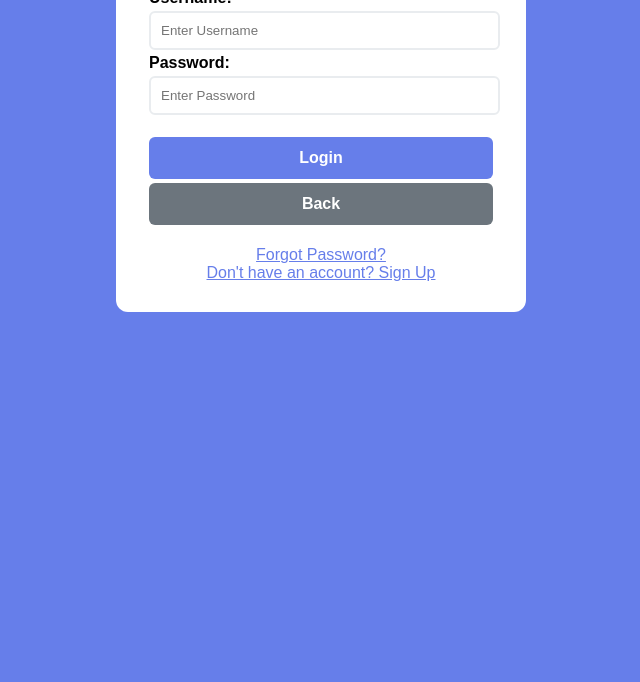
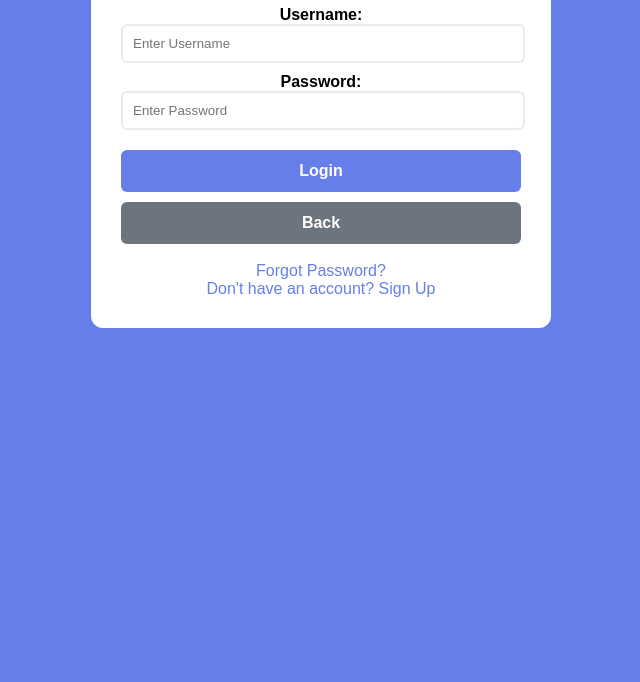
Before and after one commit to xarveth/bookstore, a plain HTML site: page login.html in a window 1280 px wide. Shown: the part 218-900 px from the top of the page, without its empty margins (319-959 px from the left). Before the commit the page ends 800 px from the top, so only its background shows below. Drawn offline with Linux system fonts and the light colour scheme.

Commit message:
Update login.html to use external CSS, remove inline styles

```diff
--- a/login.html
+++ b/login.html
@@ -2,34 +2,23 @@
 <html>
 <head>
   <title>Login</title>
+  <link rel="stylesheet" href="style.css">
 </head>
-<body bgcolor="#667eea" style="margin:0;padding-top:100px;text-align:center;font-family:Arial">
-  <div style="background:white;padding:30px;width:350px;margin:0 auto;border-radius:12px">
-    <h2 style="color:#667eea;font-size:26px">Login</h2>
+<body class="form-bg">
+  <div class="form-container">
+    <h2>Login</h2>
     <form>
-      <table width="100%">
-        <tr>
-          <td align="left"><b>Username:</b></td>
-        </tr>
-        <tr>
-          <td><input type="text" placeholder="Enter Username" style="width:95%;padding:10px;border:2px solid #e9ecef;border-radius:6px"></td>
-        </tr>
-        <tr>
-          <td align="left"><b>Password:</b></td>
-        </tr>
-        <tr>
-          <td><input type="password" placeholder="Enter Password" style="width:95%;padding:10px;border:2px solid #e9ecef;border-radius:6px"></td>
-        </tr>
-        <tr>
-          <td><br><button type="submit" style="width:100%;padding:12px;background:#667eea;color:white;border:none;border-radius:6px;cursor:pointer;font-size:16px"><b>Login</b></button></td>
-        </tr>
-        <tr>
-          <td><button type="button" onclick="location.href='right.html'" style="width:100%;padding:12px;background:#6c757d;color:white;border:none;border-radius:6px;cursor:pointer;font-size:16px"><b>Back</b></button></td>
-        </tr>
-      </table>
-      <br>
-      <a href="#" style="color:#667eea">Forgot Password?</a><br>
-      <a href="registration.html" target="right" style="color:#667eea">Don't have an account? Sign Up</a>
+      <label><b>Username:</b></label>
+      <input type="text" placeholder="Enter Username">
+
+      <label><b>Password:</b></label>
+      <input type="password" placeholder="Enter Password">
+
+      <button type="submit">Login</button>
+      <button type="button" class="back-btn" onclick="location.href='right.html'">Back</button>
+      <br><br>
+      <a href="#">Forgot Password?</a><br>
+      <a href="registration.html" target="right">Don't have an account? Sign Up</a>
     </form>
   </div>
 </body>
```
